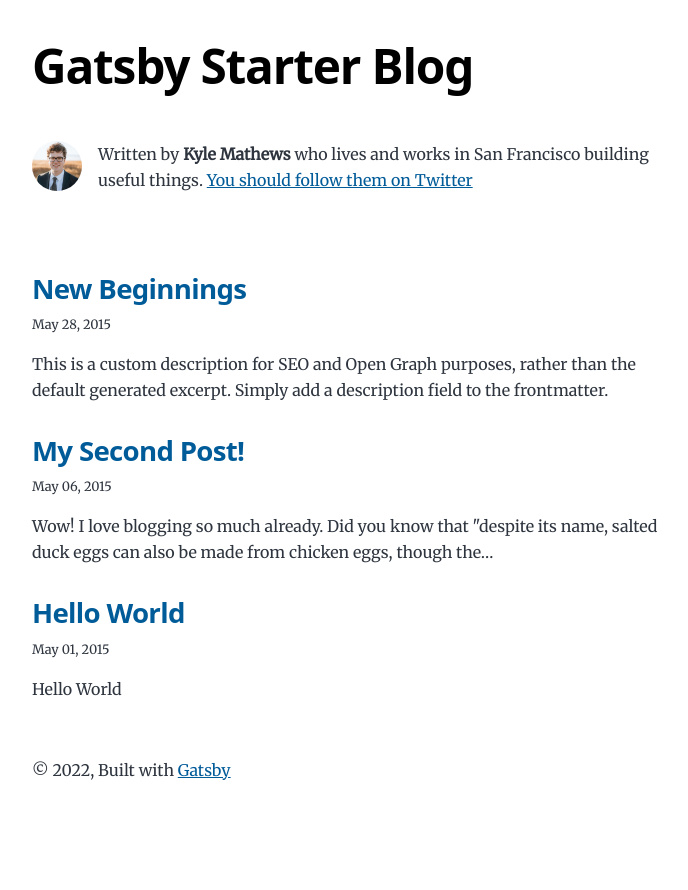
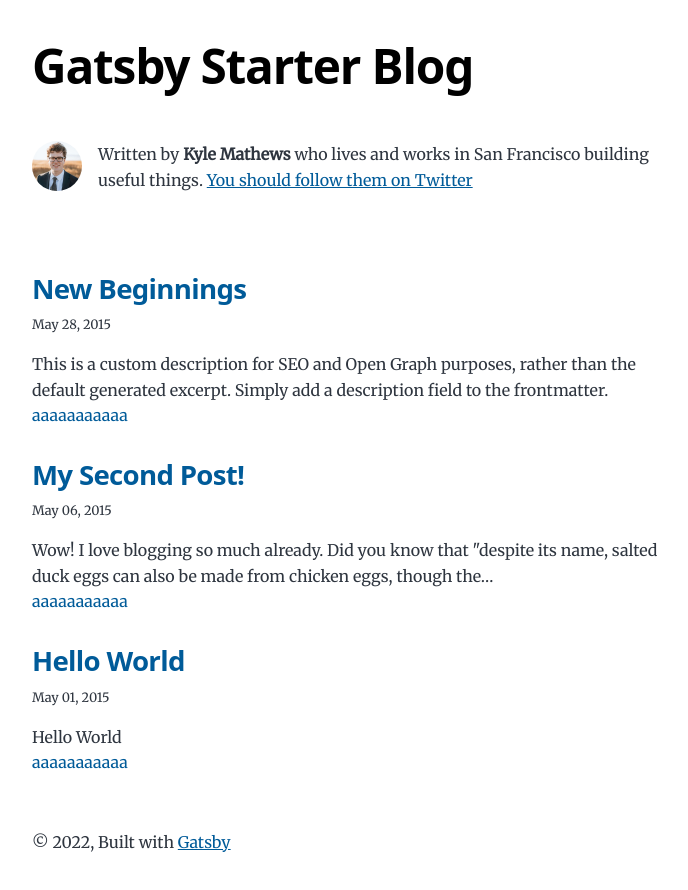
Before and after one commit to o8n/blog-gatsby, a Gatsby site: page / in a window 1280 px wide. Shown: the whole page, without its empty margins (292-980 px from the left). Before the commit the page ends 846 px from the top, so only its background shows below. Built offline with nearby package versions, Linux system fonts and the light colour scheme; Gatsby itself is replaced by a stand-in of ours.

Commit message:
first commit

```diff
--- a/src/pages/index.js
+++ b/src/pages/index.js
@@ -51,6 +51,7 @@
                     }}
                     itemProp="description"
                   />
+                  <a>aaaaaaaaaaa</a>
                 </section>
               </article>
             </li>
```
